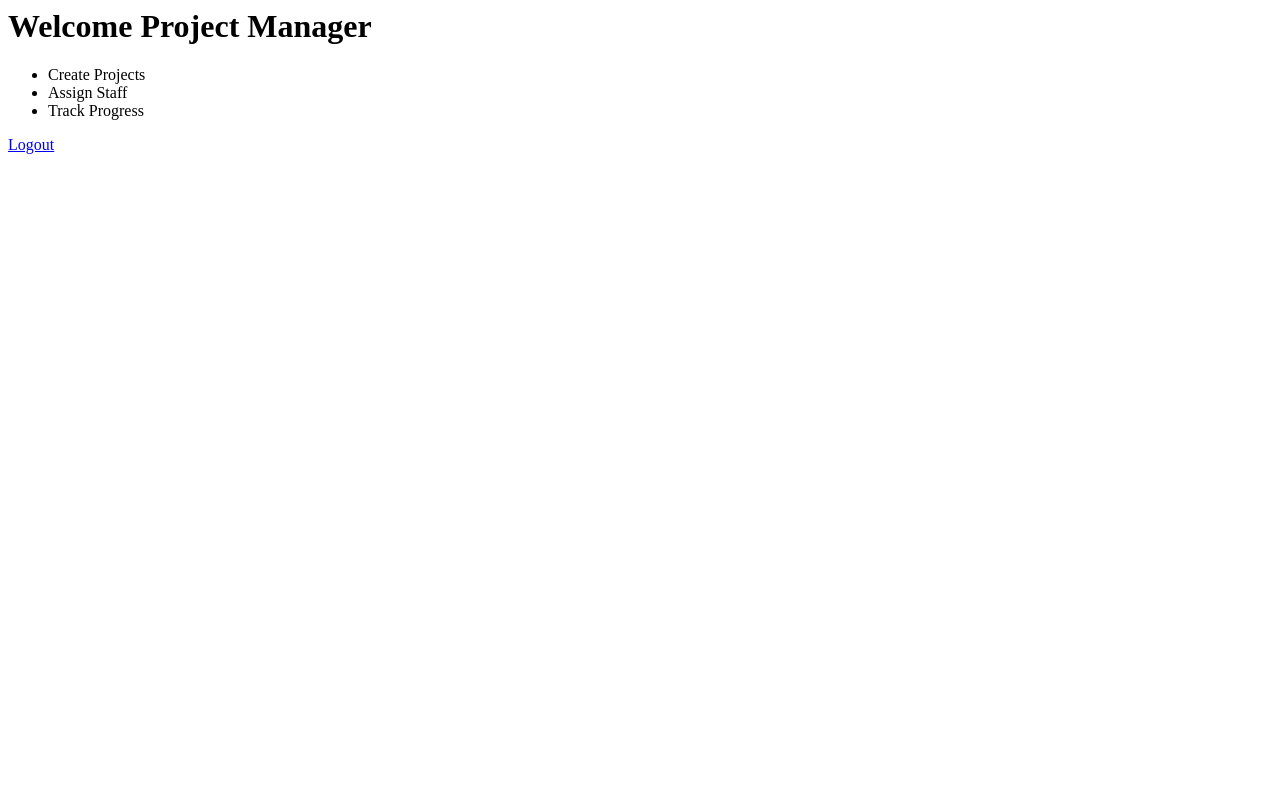
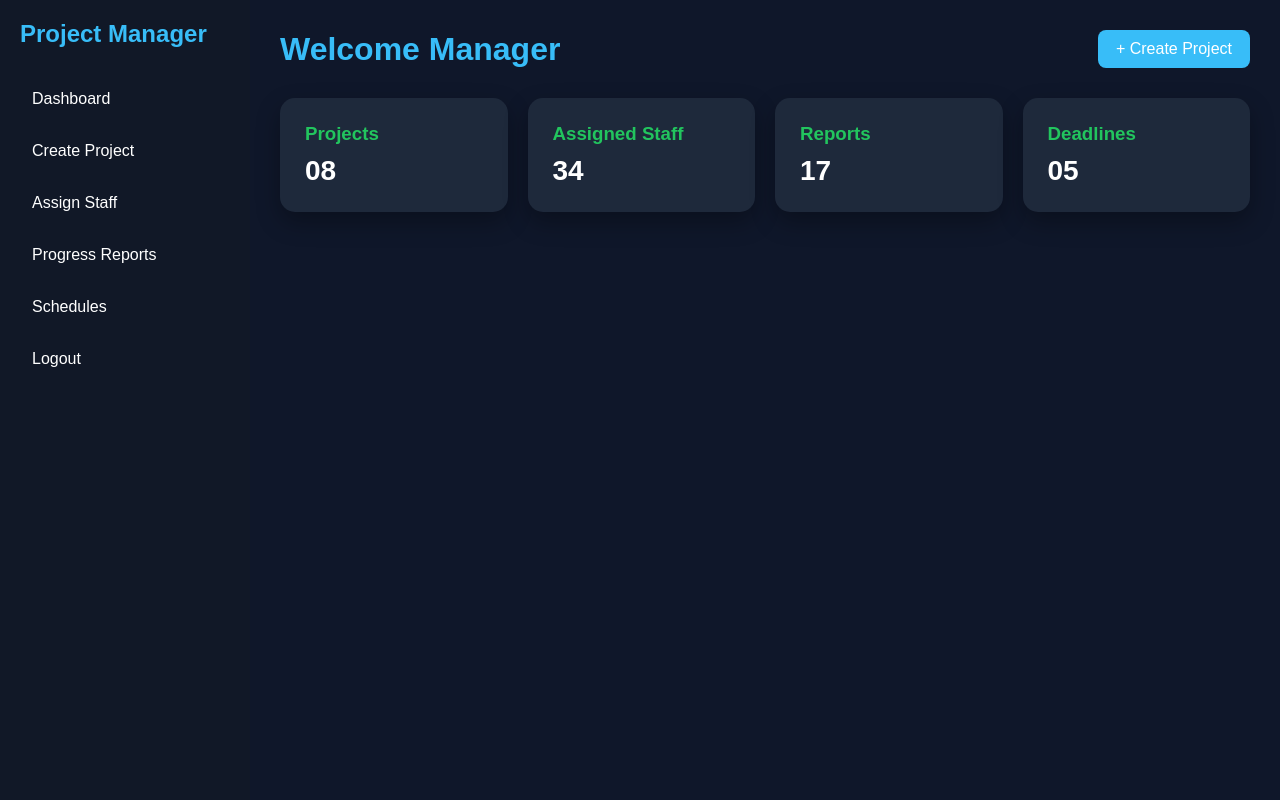
Before and after one commit to sadick-koyo/MjasiliaProject, a PHP site: page /dashboard/manager.php in a window 1280 px wide. Run offline with PHP 8.4, Linux system fonts and the light colour scheme; the visitor is signed in with stand-in values (Sample User, id 1).

Commit message:
Update manager.php

```diff
--- a/dashboard/manager.php
+++ b/dashboard/manager.php
@@ -7,11 +7,63 @@ if(!isset($_SESSION['role']) || $_SESSION['role'] != 'manager'){
 }
 ?>
 
-<h1>Welcome Project Manager</h1>
-<ul>
-<li>Create Projects</li>
-<li>Assign Staff</li>
-<li>Track Progress</li>
-</ul>
+<!DOCTYPE html>
+<html>
+<head>
+<title>Manager Dashboard</title>
+<link rel="stylesheet" href="../assets/css/style.css">
+</head>
+<body>
 
-<a href="../logout.php">Logout</a>
+<div class="container">
+
+    <!-- Sidebar -->
+    <div class="sidebar">
+        <h2>Project Manager</h2>
+
+        <a href="#">Dashboard</a>
+        <a href="#">Create Project</a>
+        <a href="#">Assign Staff</a>
+        <a href="#">Progress Reports</a>
+        <a href="#">Schedules</a>
+        <a href="../logout.php">Logout</a>
+    </div>
+
+    <!-- Main -->
+    <div class="main">
+
+        <div class="header">
+            <h1>Welcome Manager</h1>
+            <a href="#" class="btn">+ Create Project</a>
+        </div>
+
+        <div class="cards">
+
+            <div class="card">
+                <h3>Projects</h3>
+                <p>08</p>
+            </div>
+
+            <div class="card">
+                <h3>Assigned Staff</h3>
+                <p>34</p>
+            </div>
+
+            <div class="card">
+                <h3>Reports</h3>
+                <p>17</p>
+            </div>
+
+            <div class="card">
+                <h3>Deadlines</h3>
+                <p>05</p>
+            </div>
+
+        </div>
+
+    </div>
+
+</div>
+
+</body>
+</html>
```
